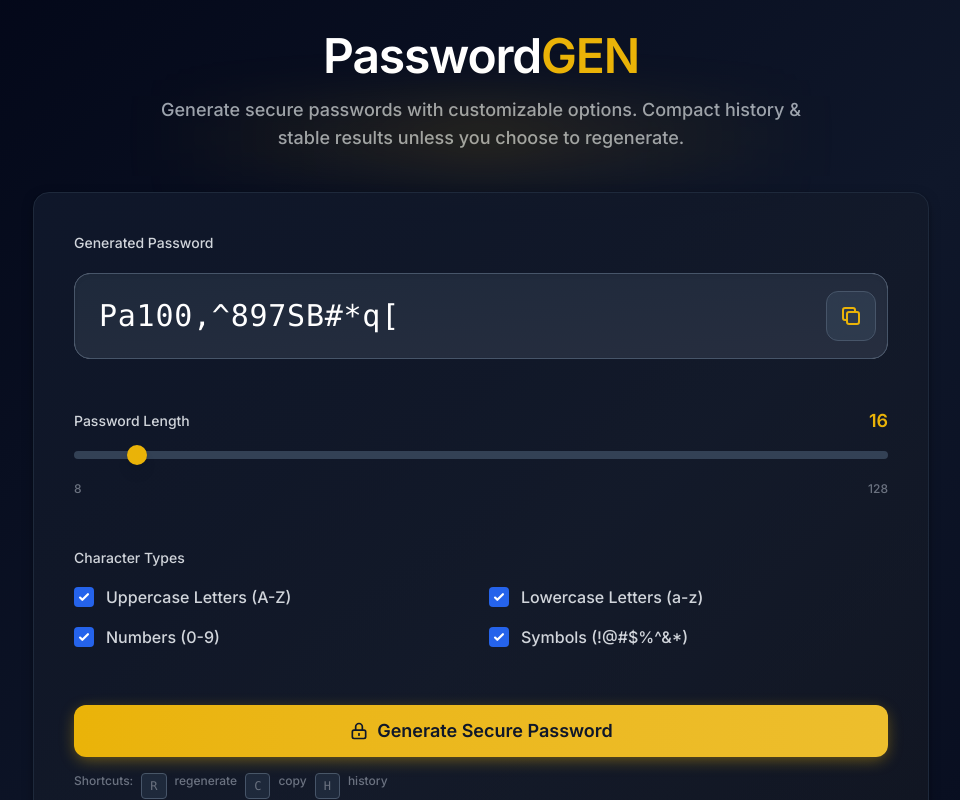
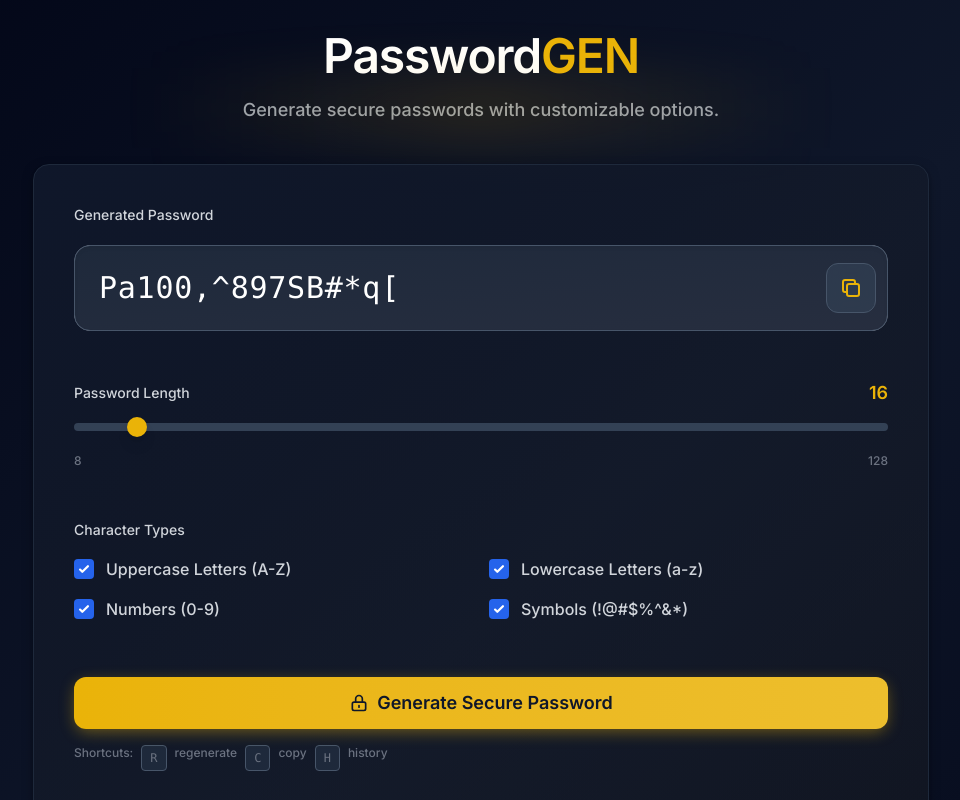
Before and after one commit to 0xPacman/PasswordGEN, a Vue app: page / in a window 1280 px wide. Shown: the top 800 px of the page, without its empty margins (159-1119 px from the left). Built offline with nearby package versions, Linux system fonts and the light colour scheme.

Commit message:
fix: Simplify description in password generator component

```diff
--- a/src/components/PasswordGenerator.vue
+++ b/src/components/PasswordGenerator.vue
@@ -6,7 +6,7 @@
         Password<span class="text-primary-500">GEN</span>
       </h1>
       <p class="text-gray-400 max-w-2xl mx-auto text-lg">
-        Generate secure passwords with customizable options. Compact history & stable results unless you choose to regenerate.
+        Generate secure passwords with customizable options.
       </p>
       <div class="pointer-events-none absolute -inset-x-10 -bottom-6 h-20 bg-[radial-gradient(circle_at_center,rgba(234,179,8,0.12),transparent_70%)] blur-xl"></div>
     </div>
```
